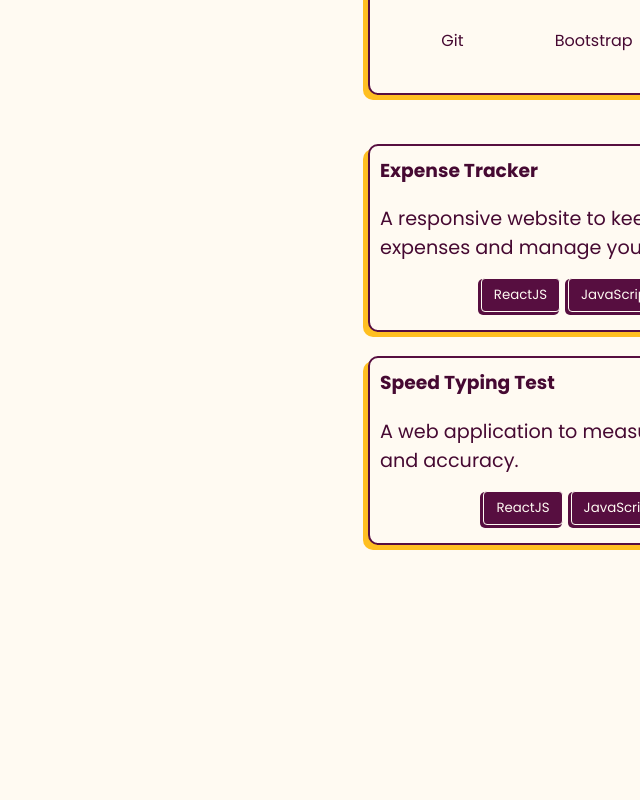
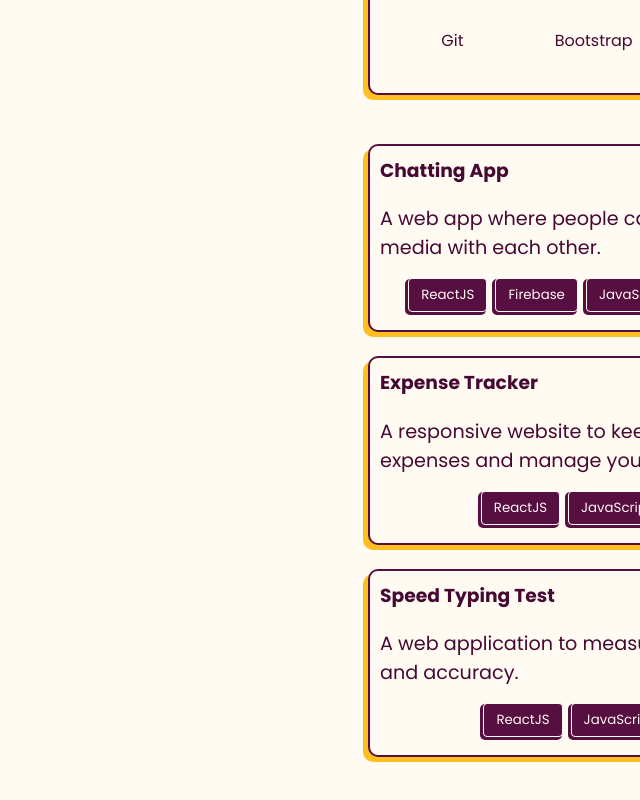
Before and after one commit to Pratyush-05/portfolio, a React (Create React App) app: page / in a window 1280 px wide. Shown: the part 3579-4379 px from the top of the page, without its empty margins (640-1280 px from the left). Before the commit the page ends 4221 px from the top, so only its background shows below. Built offline with nearby package versions, Linux system fonts and the light colour scheme.

Commit message:
Added chatting app

```diff
--- a/src/components/Projects.js
+++ b/src/components/Projects.js
@@ -1,21 +1,29 @@
-import React from 'react';
-import { Link } from 'react-router-dom';
-import expenseTrackerImage from '../assets/expense-tracker.jpg';
-import speedTypingTestImage from '../assets/speed-typing-test.jpg';
+import React from "react";
+import { Link } from "react-router-dom";
+import expenseTrackerImage from "../assets/expense-tracker.jpg";
+import speedTypingTestImage from "../assets/speed-typing-test.jpg";
 
-import ProjectCard from './ProjectCard';
+import ProjectCard from "./ProjectCard";
 
 const Projects = () => {
   const projects = [
     {
-      title: 'Expense Tracker',
-      description: 'A responsive website to keep track of your expenses and manage your personal budget.',
-      techStacks: ['ReactJS', 'JavaScript', 'Material UI'],
+      title: "Chatting App",
+      description:
+        "A web app where people can login, chat and  share media with each other.",
+      techStacks: ["ReactJS", "Firebase", "JavaScript", "Bootstrap", "CSS"],
     },
     {
-      title: 'Speed Typing Test',
-      description: 'A web application to measure users\' typing speed and accuracy.',
-      techStacks: ['ReactJS', 'JavaScript', 'Bootstrap'],
+      title: "Expense Tracker",
+      description:
+        "A responsive website to keep track of your expenses and manage your personal budget.",
+      techStacks: ["ReactJS", "JavaScript", "Material UI"],
+    },
+    {
+      title: "Speed Typing Test",
+      description:
+        "A web application to measure users' typing speed and accuracy.",
+      techStacks: ["ReactJS", "JavaScript", "Bootstrap"],
     },
     // Add more projects as needed
   ];
```
